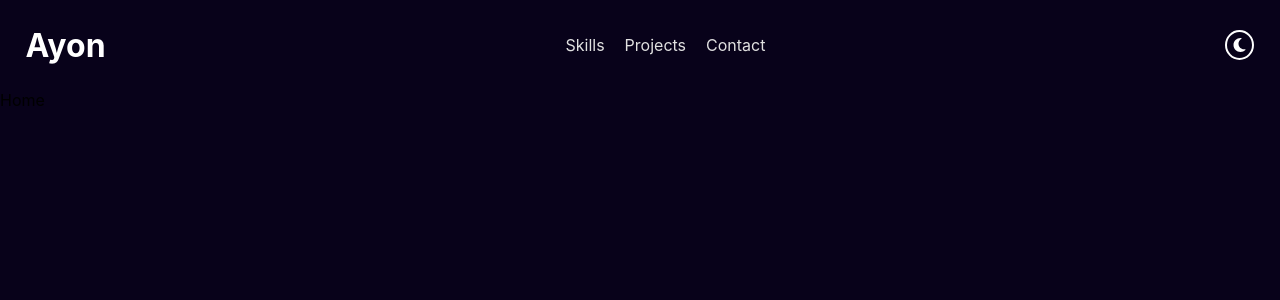
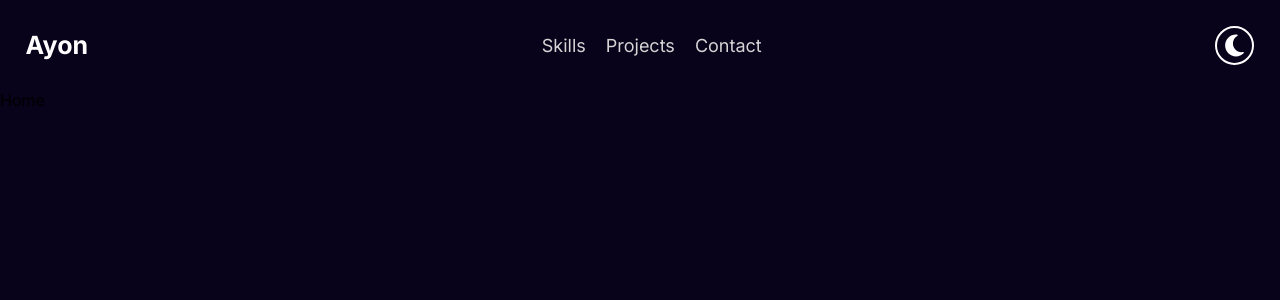
Before and after one commit to AyonC123/portfolio, a React (Create React App) app: page / in a window 1280 px wide. Shown: the top 300 px of the page. Built offline with nearby package versions, Linux system fonts and the light colour scheme.

Commit message:
edit navbar design

```diff
--- a/src/App.css
+++ b/src/App.css
@@ -1,13 +1,16 @@
 /* GLOBAL VAR */
+@import url('https://fonts.googleapis.com/css2?family=Inter:wght@400;500;600;700&display=swap');
+
 :root {
   --primary-background:#08021A;
   --primary-color: white;
-  --secondary-color:#e1e1e1;
+  --secondary-color:#d5d5d5;
 }
 /* MAIN */
 * {
   margin: 0;
   padding: 0;
+  font-family: "Inter";
 }
 
 body {
@@ -28,6 +31,8 @@ a {
 
 .title {
   color: var(--primary-color);
+  font-weight: 700;
+  font-size: 25px;
 }
 
 .links {
@@ -38,12 +43,15 @@ a {
 .link {
   padding-inline: 10px;
   color: var(--secondary-color);
+  font-weight: 400;
+  font-size: 18px;
 }
 
 .icon {
   color: var(--primary-color);
   border: 2px solid var(--primary-color);
   border-radius: 50%;
-  width: 15px;
+  width: 25px;
+  height: 25px;
   padding: 5px
 }
--- a/src/components/Navbar.js
+++ b/src/components/Navbar.js
@@ -9,7 +9,7 @@ function Navbar() {
   return (
     <div className='navbar'>
         <Link to='/'>
-        <h1 className='title'>Ayon</h1>
+        <div className='title'>Ayon</div>
         </Link>
         <div className='links'>
             <Link to='/skills' className='link'>
```
